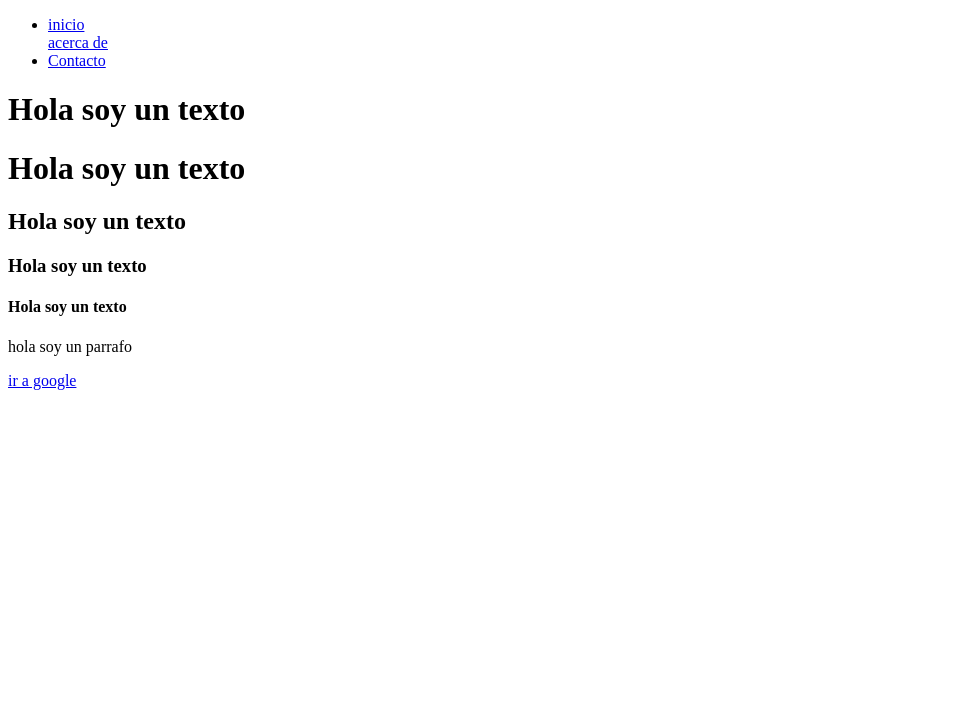
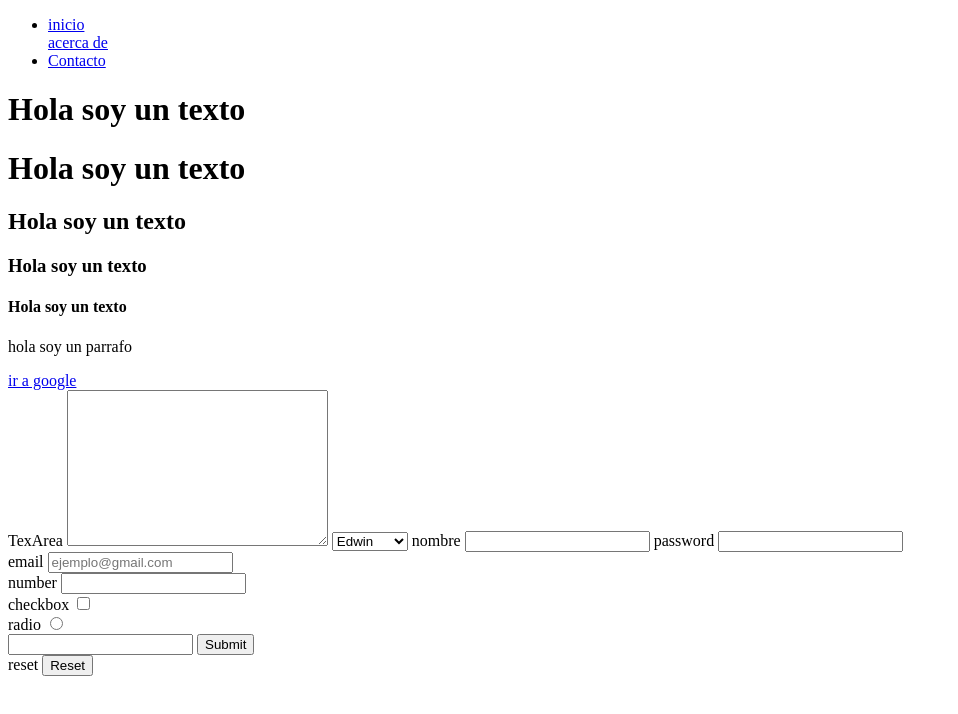
Before and after one commit to edwinpinzon/git, a plain HTML site: page index.html in a window 1280 px wide. Shown: the whole page, without its empty margins (0-958 px from the left). Drawn offline with Linux system fonts and the light colour scheme.

Commit message:
formulario etiquetas

```diff
--- a/index.html
+++ b/index.html
@@ -21,10 +21,6 @@
     </header>
     <main>
         <div>
-
-        </div>
-        <section>
-
             </section>
             <h1>Hola soy un texto</h1>
             <h1>Hola soy un texto</h1>
@@ -35,8 +31,56 @@
                 hola soy un parrafo
 
             </p>
+                <section>
                     <a href="https://google.com"target="_blank">ir a google</a>
 
+            </div>
+                <form method="post">
+                    <label for="textoArea">TexArea</label>
+                    <textarea name="" id="" cols="30" rows="10"></textarea>
+
+                     <select name="" id="">
+                        <optgroup>
+                            <label for="">niños</label>
+                            <option value="1">Edwin</option>
+                            <option value="2">Brian</option>
+                            <option value="3">Juan</option>
+                        </optgroup>
+                        <optgroup>
+                            <label for="">niñas</label>
+                            <option value="1">ana</option>
+                            <option value="2">juliana</option>
+                            <option value="3">maria</option>
+                        </optgroup>
+                     </select>
+
+                    <label for="">nombre</label>
+                    <input type="text" id="nombre" name="nombre" required/>
+
+                    <label for="">password</label>
+                    <input type="password" id="password" name="password"/>
+                     <br>
+                    <label for="">email</label>
+                    <input type="email" id="email" name="email"required placeholder="ejemplo@gmail.com"/>
+                     <br>
+                    <label for="">number</label>
+                    <input type="number" id="number" name="number"/>
+                     <br>
+                   <label for="">checkbox</label>
+                    <input type="checkbox" id="checkbox" name="checkbox"/>
+                    <br>
+                    <label for="">radio</label>
+                    <input type="radio" id=radio" name="radio"/>
+                    <br>
+                    <input type="datetime">
+                    <input type="submit" id="submit" name="submit">
+                     <br>
+                    <label for="">reset</label>
+                    <input type="reset" id="reset" name="reset"/>
+                </form>
+            <div>
+
+        </div>
 
     </main>
 
```
Lines whose indentation alone changed are shown as unchanged.
